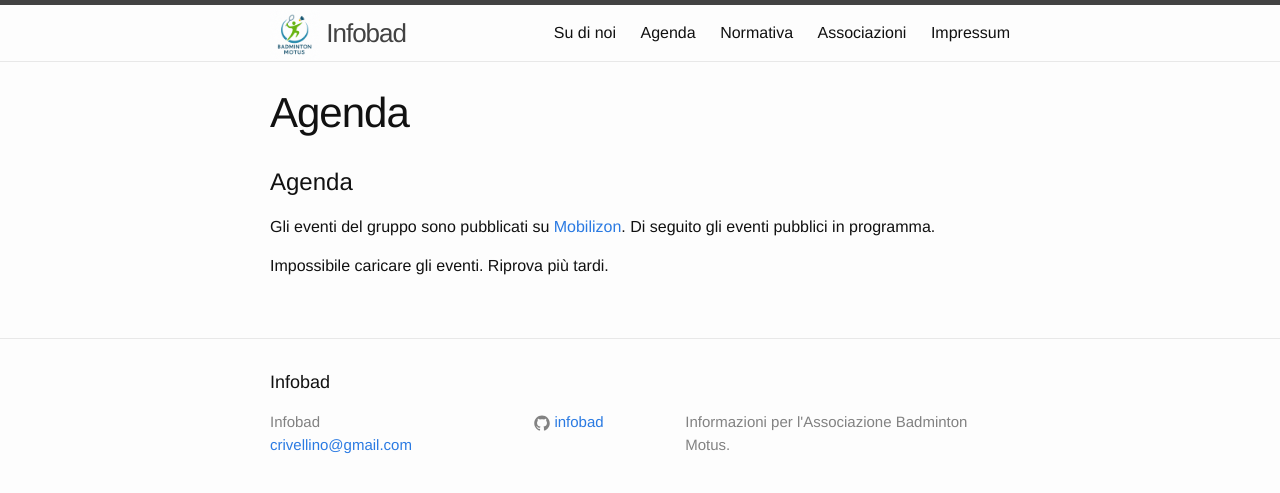
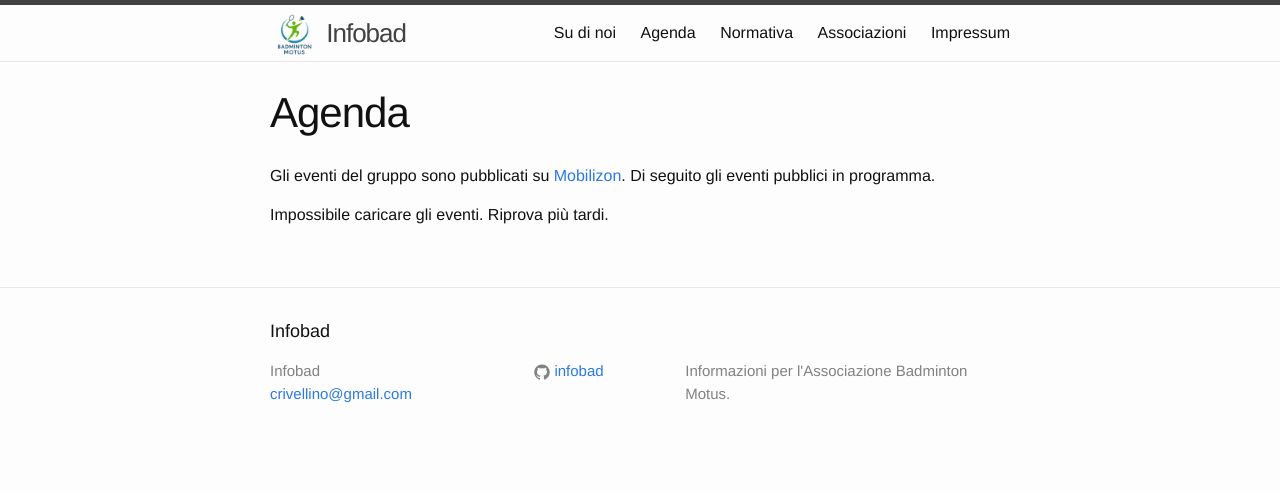
Before and after one commit to infobad/infobad.github.io, a Jekyll site: the page built from agenda.md, in a window 1280 px wide. Shown: the top 493 px of the page. Built offline with Jekyll 4.4.1, drawn with Linux system fonts in a browser that asks for light colours.

Commit message:
Update typography of agenda page

```diff
--- a/agenda.md
+++ b/agenda.md
@@ -3,8 +3,6 @@ layout: page
 title: Agenda
 permalink: /agenda/
 ---
-
-<h1>Agenda</h1>
 
 <p>
   Gli eventi del gruppo sono pubblicati su
```
